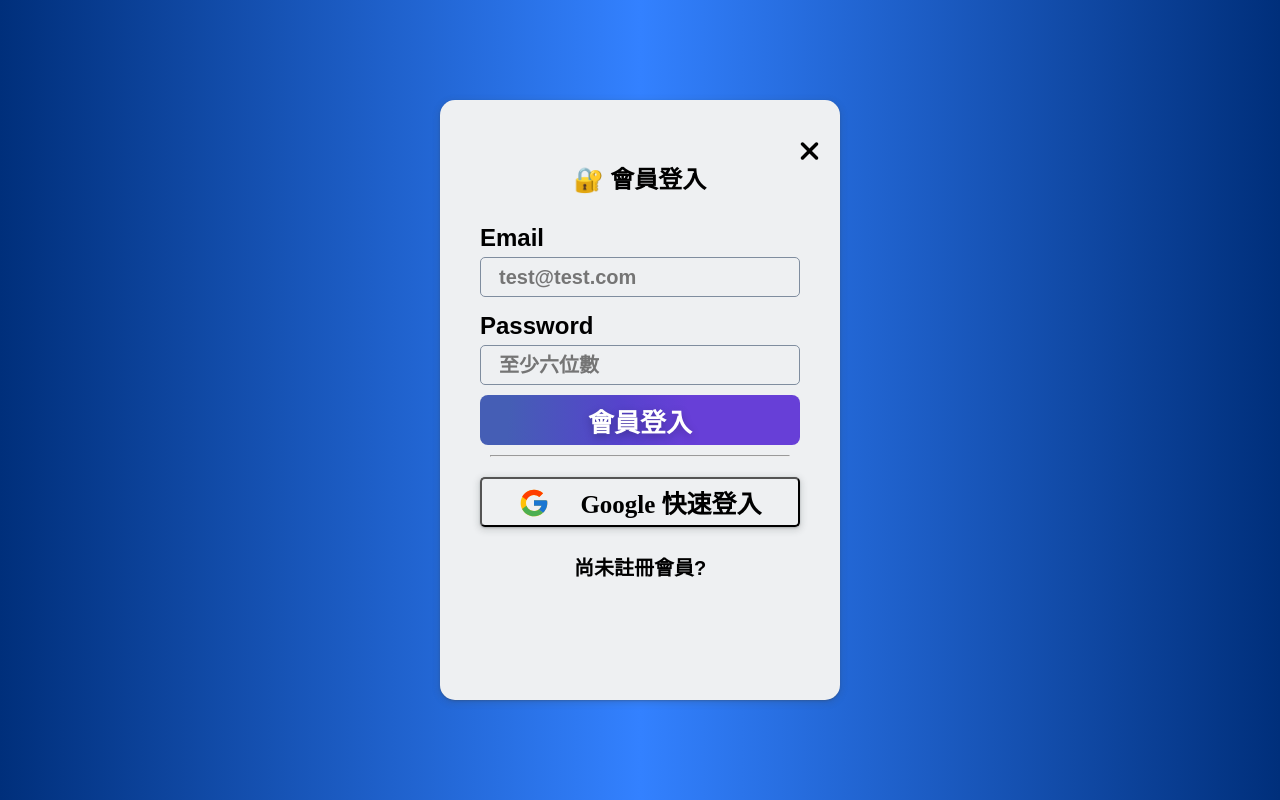
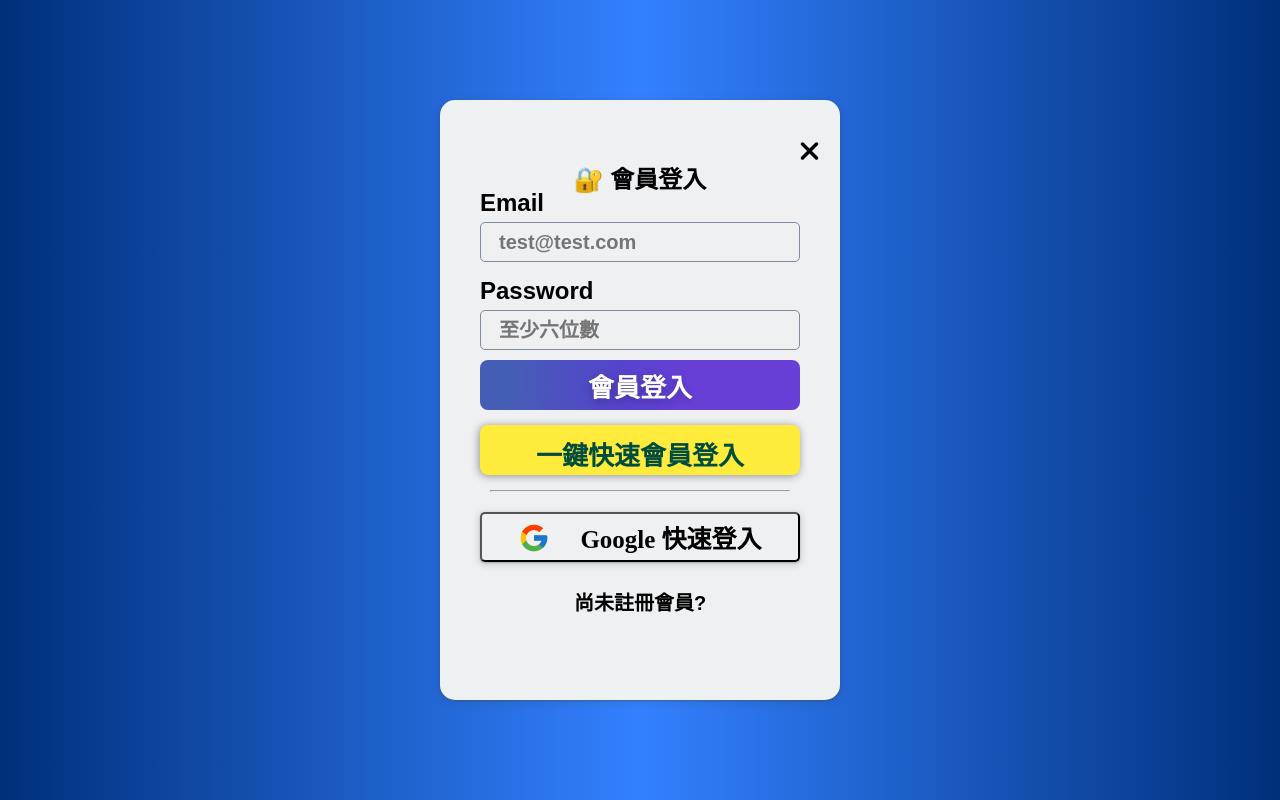
Before and after one commit to jasonlin1993/GanttChart, a Next.js app: page /register/RegisterPage in a window 1280 px wide. Built offline with nearby package versions, Linux system fonts and the light colour scheme; no server answers.

Commit message:
新增一鍵快速登入會員按鈕

```diff
--- a/src/components/MainPage.js
+++ b/src/components/MainPage.js
@@ -37,12 +37,10 @@ const MainPage = () => {
   }, []);
 
   const handleRegisterClick = () => {
-    console.log("Redirecting to /register");
     router.push("/register");
   };
 
   const handleProjectClick = () => {
-    console.log("Redirecting to /ganttchart");
     router.push("/ganttchart");
   };
 
--- a/src/components/SigninForm.js
+++ b/src/components/SigninForm.js
@@ -11,6 +11,7 @@ import {
   FormLineStyled,
   ErrorMessageStyled,
   StyledSignInFontAwesomeIcon,
+  OneClickMemberLoginStyled,
 } from "@/styles/Form.styled";
 import { FcGoogle } from "react-icons/fc";
 import { faXmark } from "@fortawesome/free-solid-svg-icons";
@@ -39,6 +40,13 @@ function SignInForm({ onSignUpClick }) {
   const handleSubmit = async (e) => {
     e.preventDefault();
     await signInWithEmail(email, password);
+  };
+
+  const handleQuickLoginClick = async (e) => {
+    e.preventDefault();
+    const testEmail = "test@test.com";
+    const testPassword = "123456";
+    await signInWithEmail(testEmail, testPassword);
   };
 
   const handleGoogleClick = async (e) => {
@@ -83,6 +91,8 @@ function SignInForm({ onSignUpClick }) {
 
           <FormSubmitInputStyled type="submit" value="會員登入" />
 
+          <OneClickMemberLoginStyled type="submit" onClick={handleQuickLoginClick} value="一鍵快速會員登入" />
+
           {error && <ErrorMessageStyled>{error}</ErrorMessageStyled>}
           <FormLineStyled />
           <GoogleAuthButtonStyled onClick={handleGoogleClick}>
--- a/src/pages/register/RegisterPage.js
+++ b/src/pages/register/RegisterPage.js
@@ -5,7 +5,7 @@ import SignInForm from "@/components/SigninForm";
 import { GlobalStyle, GlobalBackGroundColor } from "@/styles/Global";
 import { FormContainer } from "@/styles/Form.styled";
 
-const Register = () => {
+const RegisterPage = () => {
   const [showSignUp, setShowSignUp] = useState(false);
 
   const toggleForm = () => setShowSignUp(!showSignUp);
@@ -21,4 +21,4 @@ const Register = () => {
   );
 };
 
-export default Register;
+export default RegisterPage;
--- a/src/styles/Form.styled.js
+++ b/src/styles/Form.styled.js
@@ -136,6 +136,30 @@ export const FormSubmitInputStyled = styled.input`
   }
 `;
 
+export const OneClickMemberLoginStyled = styled.input`
+  margin-top: 15px;
+  margin-bottom: 5px;
+  height: 50px;
+  border: 0;
+  border-radius: 8px;
+  background: #ffeb3b;
+  font-family: "Noto Sans TC", sans-serif;
+  font-size: 26px;
+  color: #004d40;
+  font-weight: bold;
+  text-align: center;
+  box-shadow: -1px 1px 8px rgba(0, 0, 0, 0.4);
+  transition: background 250ms, box-shadow 250ms;
+  padding: 10px 20px;
+  cursor: pointer;
+
+  &:hover {
+    color: #004d40;
+    background: #fdd835;
+    box-shadow: -2px 2px 16px rgba(0, 0, 0, 0.6);
+  }
+`;
+
 export const HaveMemberTextStyled = styled.p`
   display: flex;
   justify-content: center;
```
Also changed, not shown: src/pages/ganttchart/GanttChartPage.js (added, +59 -0 lines), src/pages/ganttchart/index.js (+3 -55 lines).
